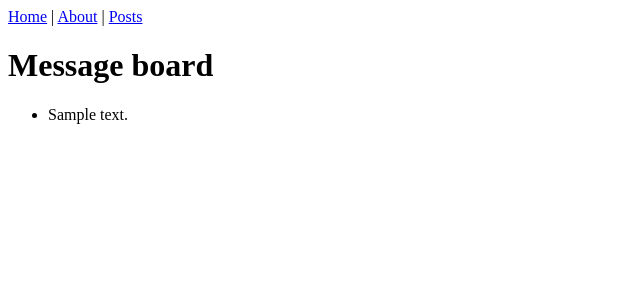
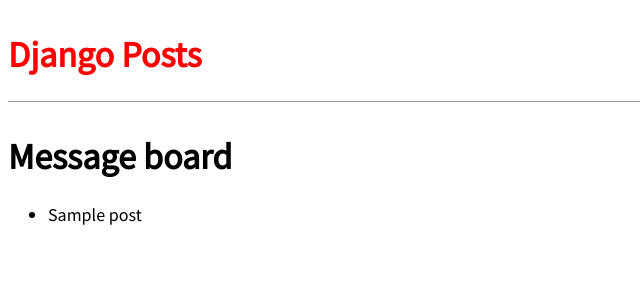
Before and after one commit to dizhu1991/recipe-app-api, a Django app: page /posts/ in a window 1280 px wide. Shown: the top 300 px of the page, without its empty margins (0-640 px from the left). Run offline with Django 3.2, Linux system fonts and the light colour scheme; tables that the repository leaves empty hold one stand-in row (values such as "Sample post").

Commit message:
Django for beginners, chap4, commit 1

```diff
--- a/app/settings.py
+++ b/app/settings.py
@@ -116,6 +116,7 @@ USE_TZ = True
 
 
 # Static files (CSS, JavaScript, Images)
+STATICFILES_DIRS = [os.path.join(BASE_DIR, 'static')]
 # https://docs.djangoproject.com/en/2.1/howto/static-files/
 
 STATIC_URL = '/static/'
--- a/posts/models.py
+++ b/posts/models.py
@@ -3,8 +3,14 @@ from django.db import models
 
 
 class Post(models.Model):
-    text = models.TextField()
+    title = models.CharField(max_length=200, default='Post by default')
+    author = models.ForeignKey(
+        'auth.User',
+        on_delete=models.CASCADE,
+        null=True
+    )
+    body = models.TextField(null=True)
 
     def __str__(self):
         """String representation of a post."""
-        return self.text[:50]
+        return self.title
--- a/posts/urls.py
+++ b/posts/urls.py
@@ -4,7 +4,7 @@ from django.urls import path
 from . import views
 
 urlpatterns = [
-    path('', views.HomePageView.as_view(), name='home'),
+    path('', views.PostListView.as_view(), name='home'),
     path('about/', views.AboutPageView.as_view(), name='about'),
     path('posts/', views.MessageBoardView.as_view(), name='posts'),
 ]
--- a/posts/views.py
+++ b/posts/views.py
@@ -4,7 +4,8 @@ from django.views.generic import TemplateView, ListView
 from .models import Post
 
 
-class HomePageView(TemplateView):
+class PostListView(ListView):
+    model = Post
     template_name = 'home.html'
 
 
--- /dev/null
+++ b/static/css/base.css
@@ -0,0 +1,48 @@
+body {
+    font-family: 'Source Sans Pro', sans-serif;
+    font-size: 18px;
+}
+
+header {
+    border-bottom: 1px solid #999;
+    margin-bottom: 2rem;
+    display: flex;
+}
+
+header h1 a {
+    color: red;
+    text-decoration: none;
+}
+
+.nav-left {
+    margin-right: auto;
+}
+
+.nav-right {
+    display: flex;
+    padding-top: 2rem;
+}
+
+.post-entry {
+    margin-bottom: 2rem;
+}
+
+.post-entry h2 {
+    margin: 0.5rem 0;
+}
+
+.post-entry h2 a,
+
+.post-entry h2 a:visited {
+    color: blue;
+    text-decoration: none;
+}
+
+.post-entry p {
+    margin: 0;
+    font-weight: 400;
+}
+
+.post-entry h2 a:hover {
+    color: red;
+}
--- a/templates/base.html
+++ b/templates/base.html
@@ -1,8 +1,18 @@
 <!DOCTYPE html>
 <html lang="en">
-<header>
-<a href="{% url 'home' %}">Home</a> | <a href="{% url 'about' %}">About</a> | <a href="{% url 'posts' %}">Posts</a>
-</header>
-{% block content %}
-{% endblock %}
+{% load static %}
+<head>
+    <title>Django Posts</title>
+    <link href="https://fonts.googleapis.com/css?family=Source+Sans+Pro:400" rel="stylesheet">
+    <link rel="stylesheet" href="{% static 'css/base.css' %}">
+</head>
+<body>
+    <header>
+        <h1><a href="/">Django Posts</a></h1>
+    </header>
+    <div class="container">
+        {% block content %}
+        {% endblock %}
+    </div>
+</body>
 </html>
```
Also changed, not shown: templates/home.html (+7 -3 lines).
